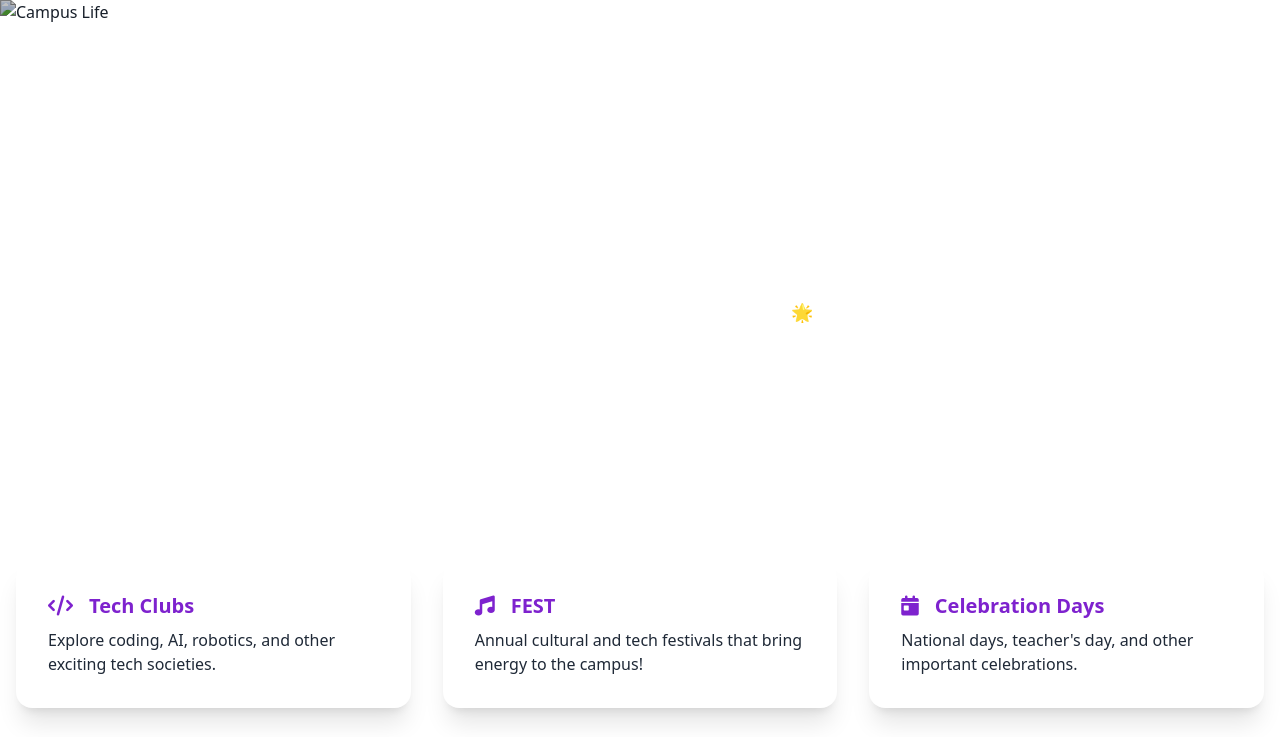
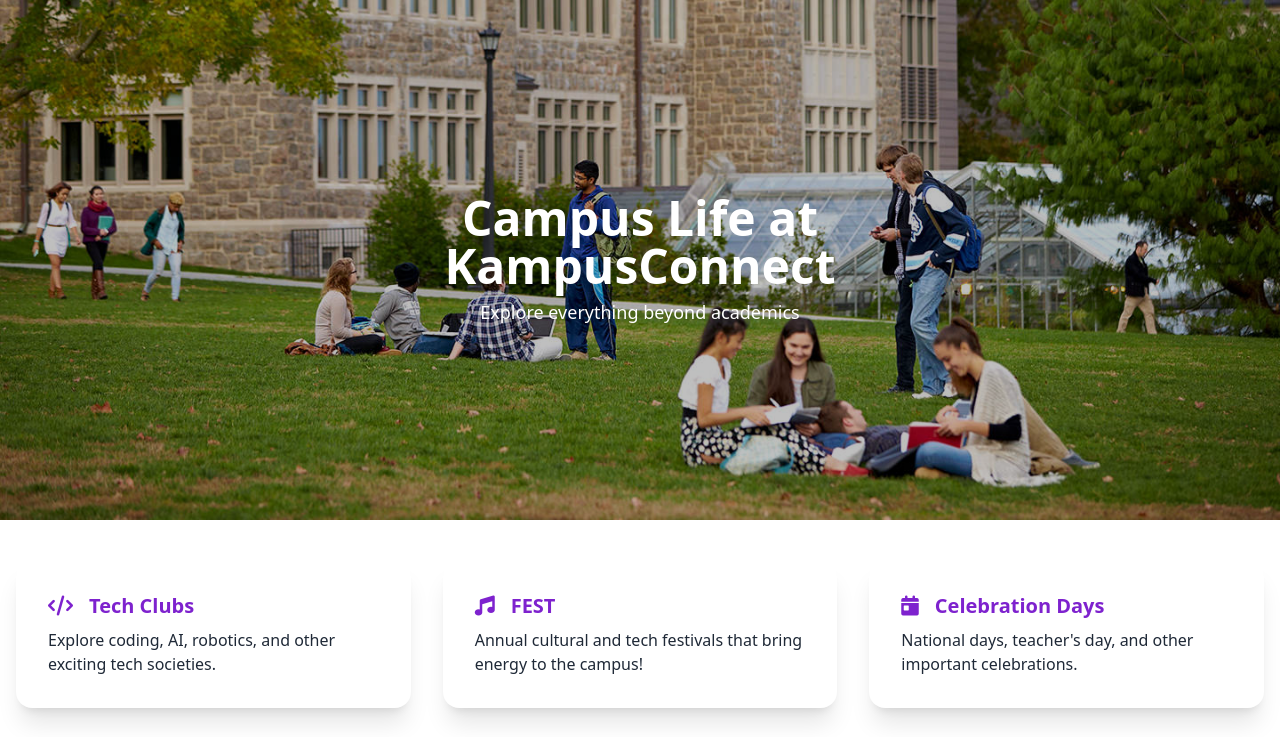
Before and after one commit to MrBengaliHacker/Project-Nexus, a plain HTML site: page design/campus life/index.html in a window 1280 px wide. Shown: the top 737 px of the page. Drawn offline with nearby package versions, Linux system fonts and the light colour scheme.

Commit message:
fix: Correct image path in campus-life index for hero banner

```diff
--- a/design/campus life/index.html
+++ b/design/campus life/index.html
@@ -9,7 +9,7 @@
   <script src="https://kit.fontawesome.com/a076d05399.js" crossorigin="anonymous"></script>
   <style>
     .campus-hero {
-      background-image: url('./image/MasterPlan_header_StudentLife.jpg'); /* change path if needed */
+      background-image: url('../image/image 1.jpg'); /* change path if needed */
       background-size: cover;
       background-position: center;
       background-repeat: no-repeat;
@@ -21,10 +21,10 @@
 
   <!-- Hero Banner with Image -->
 <section class="relative">
-  <img src="./image/MasterPlan_header_StudentLife.jpg" alt="Campus Life" class="w-full h-[65vh] object-cover object-center brightness-75">
+  <img src="../image/image 1.jpg" alt="Campus Life" class="w-full h-[65vh] object-cover object-center brightness-75">
   <div class="absolute top-1/2 left-1/2 transform -translate-x-1/2 -translate-y-1/2 text-center text-white px-4">
     <h1 class="text-4xl md:text-5xl font-bold">Campus Life at KampusConnect</h1>
-    <p class="mt-2 text-lg">Explore everything beyond academics 🌟</p>
+    <p class="mt-2 text-lg">Explore everything beyond academics </p>
   </div>
 </section>
 
```
